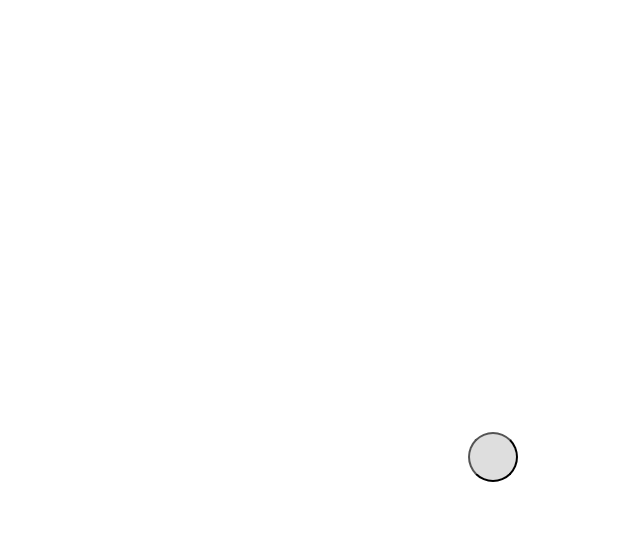
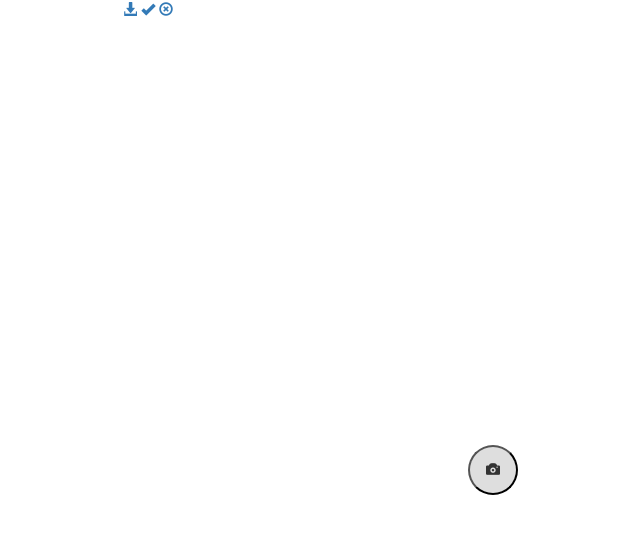
Before and after one commit to YairMendoza95/Camara, a plain HTML site: page index.html in a window 1280 px wide. Shown: the whole page, without its empty margins (492-1132 px from the left). Drawn offline with nearby package versions, Linux system fonts and the light colour scheme.

Commit message:
Se añadieron botones para la previsualizacion de la captura, aun no tienen funcionalidad

```diff
--- a/index.html
+++ b/index.html
@@ -3,6 +3,15 @@
 <head>
 	<meta charset="UTF-8">
 	<title>Cámara Web con HTML</title>
+	<!-- Latest compiled and minified CSS -->
+	<link rel="stylesheet" href="https://maxcdn.bootstrapcdn.com/bootstrap/3.3.7/css/bootstrap.min.css" integrity="sha384-BVYiiSIFeK1dGmJRAkycuHAHRg32OmUcww7on3RYdg4Va+PmSTsz/K68vbdEjh4u" crossorigin="anonymous">
+
+	<!-- Optional theme -->
+	<link rel="stylesheet" href="https://maxcdn.bootstrapcdn.com/bootstrap/3.3.7/css/bootstrap-theme.min.css" integrity="sha384-rHyoN1iRsVXV4nD0JutlnGaslCJuC7uwjduW9SVrLvRYooPp2bWYgmgJQIXwl/Sp" crossorigin="anonymous">
+	<script src="https://code.jquery.com/jquery-3.3.1.js" integrity="sha256-2Kok7MbOyxpgUVvAk/HJ2jigOSYS2auK4Pfzbm7uH60=" crossorigin="anonymous"></script>
+	<!-- Latest compiled and minified JavaScript -->
+	<script src="https://maxcdn.bootstrapcdn.com/bootstrap/3.3.7/js/bootstrap.min.js" integrity="sha384-Tc5IQib027qvyjSMfHjOMaLkfuWVxZxUPnCJA7l2mCWNIpG9mGCD8wGNIcPD7Txa" crossorigin="anonymous"></script>
+
 	<style>
 		#video{display: none;}
 		body{
@@ -30,9 +39,14 @@
 </head>
 <body>
 	<div id="camara">
+		<div id="actions">
+			<a href="" id="download"><span class="glyphicon glyphicon-download-alt"></span></a>
+			<a href="" id="stickers"><span class="glyphicon glyphicon-ok"></span></a>
+			<a href="" id="cancel"><span class="glyphicon glyphicon-remove-circle"></span></a>
+		</div>
 		<video id="video" autoplay="autoplay"></video>
 		<canvas id="canvas" width="640" height="480"></canvas>
-		<button id="snap"></button>
+		<button id="snap"><span class="glyphicon glyphicon-camera"></span></button>
 		<a href="" id="link-download"></a>
 	</div>
 	<script src="./camara.js"></script>
```
